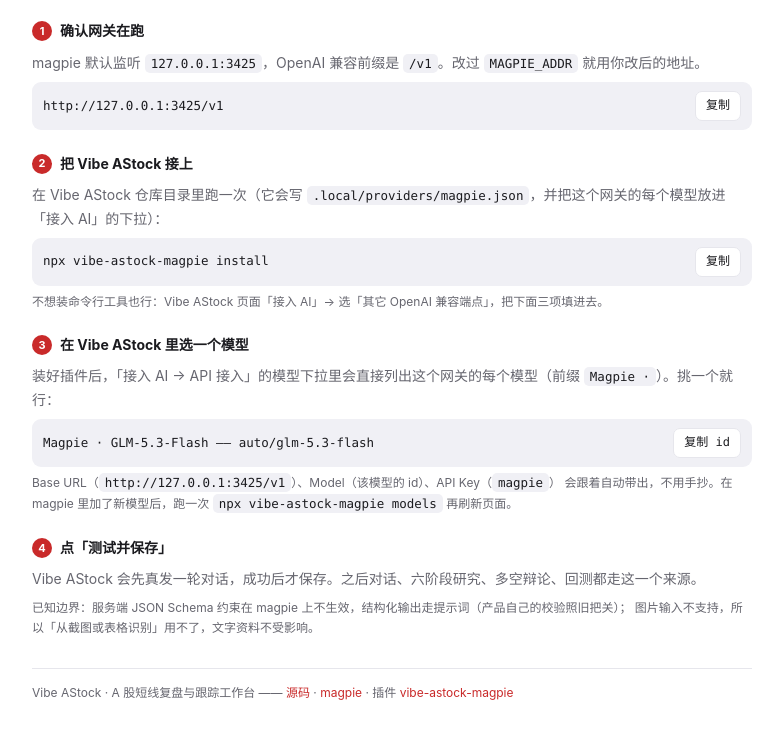
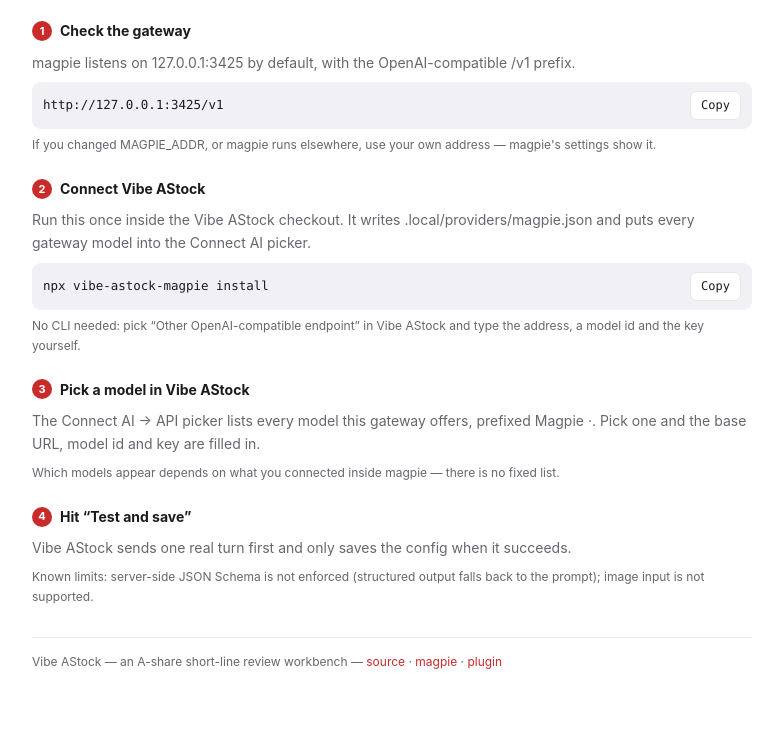
Before and after one commit to lee-lipeng/vibe-astock-magpie, a website: page magpie-page/page/index.html in a window 1280 px wide. Shown: the part 92-839 px from the top of the page, without its empty margins (248-1031 px from the left). After the commit the page ends 808 px from the top, so only its background shows below. Drawn offline with Linux system fonts and the light colour scheme.

Commit message:
feat(page): bilingual, and stop hardcoding one model
Review feedback on magpie-community/plugins#1101: the page had a fixed model
name and a Chinese-only body while package.json advertised four locales.

- zh/en toggle, remembered in localStorage; titles are zh + en only
- no model name in the page: the picker lists whatever the gateway has
- the address is labelled as magpie's default, with a pointer to MAGPIE_ADDR

```diff
--- a/magpie-page/page/index.html
+++ b/magpie-page/page/index.html
@@ -16,47 +16,44 @@
             stroke-linecap="round" stroke-linejoin="round"/>
     </svg>
     <h1>Vibe AStock × magpie</h1>
+    <div class="lang" role="group" aria-label="Language">
+      <button type="button" data-lang="zh" aria-pressed="true">中文</button>
+      <button type="button" data-lang="en" aria-pressed="false">EN</button>
+    </div>
   </header>
-  <p class="sub">让 Vibe AStock 的对话、六阶段研究和回测，都用这台机器上的 magpie 网关出模型。</p>
+  <p class="sub" data-i18n="sub"></p>
 
   <section>
-    <h2><span class="n">1</span>确认网关在跑</h2>
-    <p>magpie 默认监听 <code>127.0.0.1:3425</code>，OpenAI 兼容前缀是 <code>/v1</code>。改过 <code>MAGPIE_ADDR</code> 就用你改后的地址。</p>
-    <div class="cmd"><span>http://127.0.0.1:3425/v1</span><button type="button" data-copy="http://127.0.0.1:3425/v1">复制</button></div>
+    <h2><span class="n">1</span><span data-i18n="s1.title"></span></h2>
+    <p data-i18n="s1.body"></p>
+    <div class="cmd"><span>http://127.0.0.1:3425/v1</span><button type="button" data-copy="http://127.0.0.1:3425/v1" data-i18n="copy"></button></div>
+    <p class="tip" data-i18n="s1.tip"></p>
   </section>
 
   <section>
-    <h2><span class="n">2</span>把 Vibe AStock 接上</h2>
-    <p>在 Vibe AStock 仓库目录里跑一次（它会写 <code>.local/providers/magpie.json</code>，并把这个网关的每个模型放进「接入 AI」的下拉）：</p>
-    <div class="cmd"><span id="cmdInstall">npx vibe-astock-magpie install</span><button type="button" data-copy-target="cmdInstall">复制</button></div>
-    <p class="tip">不想装命令行工具也行：Vibe AStock 页面「接入 AI」→ 选「其它 OpenAI 兼容端点」，把下面三项填进去。</p>
+    <h2><span class="n">2</span><span data-i18n="s2.title"></span></h2>
+    <p data-i18n="s2.body"></p>
+    <div class="cmd"><span id="cmdInstall">npx vibe-astock-magpie install</span><button type="button" data-copy-target="cmdInstall" data-i18n="copy"></button></div>
+    <p class="tip" data-i18n="s2.tip"></p>
   </section>
 
   <section>
-    <h2><span class="n">3</span>在 Vibe AStock 里选一个模型</h2>
-    <p>装好插件后，「接入 AI → API 接入」的模型下拉里会直接列出这个网关的每个模型（前缀 <code>Magpie ·</code>）。挑一个就行：</p>
-    <div class="cmd"><span>Magpie · GLM-5.3-Flash —— auto/glm-5.3-flash</span><button type="button" data-copy="auto/glm-5.3-flash">复制 id</button></div>
-    <p class="tip">
-      Base URL（<code>http://127.0.0.1:3425/v1</code>）、Model（该模型的 id）、API Key（<code>magpie</code>）
-      会跟着自动带出，不用手抄。在 magpie 里加了新模型后，跑一次
-      <code>npx vibe-astock-magpie models</code> 再刷新页面。
-    </p>
+    <h2><span class="n">3</span><span data-i18n="s3.title"></span></h2>
+    <p data-i18n="s3.body"></p>
+    <p class="tip" data-i18n="s3.tip"></p>
   </section>
 
   <section>
-    <h2><span class="n">4</span>点「测试并保存」</h2>
-    <p>Vibe AStock 会先真发一轮对话，成功后才保存。之后对话、六阶段研究、多空辩论、回测都走这一个来源。</p>
-    <p class="tip">
-      已知边界：服务端 JSON Schema 约束在 magpie 上不生效，结构化输出走提示词（产品自己的校验照旧把关）；
-      图片输入不支持，所以「从截图或表格识别」用不了，文字资料不受影响。
-    </p>
+    <h2><span class="n">4</span><span data-i18n="s4.title"></span></h2>
+    <p data-i18n="s4.body"></p>
+    <p class="tip" data-i18n="s4.tip"></p>
   </section>
 
   <footer>
-    Vibe AStock · A 股短线复盘与跟踪工作台 ——
-    <a href="https://github.com/simonlin1212/vibe-astock" target="_blank" rel="noreferrer noopener">源码</a> ·
+    <span data-i18n="footer.lead"></span>
+    <a href="https://github.com/simonlin1212/vibe-astock" target="_blank" rel="noreferrer noopener" data-i18n="footer.source"></a> ·
     <a href="https://github.com/yetone/magpie" target="_blank" rel="noreferrer noopener">magpie</a> ·
-    插件 <a href="https://github.com/lee-lipeng/vibe-astock-magpie" target="_blank" rel="noreferrer noopener">vibe-astock-magpie</a>
+    <a href="https://github.com/lee-lipeng/vibe-astock-magpie" target="_blank" rel="noreferrer noopener" data-i18n="footer.plugin"></a>
   </footer>
 </div>
 </body>
--- a/magpie-page/page/page.css
+++ b/magpie-page/page/page.css
@@ -15,6 +15,9 @@ body {
 header { display: flex; align-items: center; gap: 12px; margin-bottom: 6px; }
 header svg { width: 34px; height: 34px; flex: none; }
 h1 { font-size: 20px; margin: 0; letter-spacing: -0.01em; }
+.lang { margin-left: auto; display: flex; gap: 4px; }
+.lang button { padding: 3px 9px; font-size: 11px; }
+.lang button[aria-pressed="true"] { border-color: var(--accent); color: var(--accent); }
 .sub { color: var(--muted); font-size: 13px; margin: 2px 0 22px; }
 section { margin-bottom: 22px; }
 h2 { font-size: 14px; margin: 0 0 8px; display: flex; align-items: center; gap: 8px; }
--- a/magpie-page/page/page.js
+++ b/magpie-page/page/page.js
@@ -1,17 +1,91 @@
 /**
- * Vibe AStock × magpie 页面脚本：只做「复制」。
+ * Vibe AStock × magpie 页面脚本：中英切换 + 复制。
  *
- * 页面不发任何网络请求、不申请任何 magpie 权限、不读用量与账号。
- * 模型名请到 magpie 自己的模型列表里复制 —— 网关没有 CORS 头，页面里 fetch 会被浏览器拦下，
- * 与其摆一个永远失败的按钮，不如不摆。
+ * 页面不发网络请求、不申请 magpie 权限、不读用量与账号。
  */
 const FLASH_MS = 1200;
 
-/** 复制文本；按钮短暂显示「已复制」 */
+const TEXT = {
+  zh: {
+    sub: "让 Vibe AStock 的对话、六阶段研究和回测，都用这台机器上的 magpie 网关出模型。",
+    "s1.title": "确认网关在跑",
+    "s1.body": "magpie 默认监听 127.0.0.1:3425，OpenAI 兼容前缀是 /v1。",
+    "s1.tip": "改过 MAGPIE_ADDR，或者 magpie 不在本机，就用你自己的地址；magpie 的设置里能看到。",
+    "s2.title": "把 Vibe AStock 接上",
+    "s2.body": "在 Vibe AStock 仓库目录里跑一次，它会写 .local/providers/magpie.json，并把网关的每个模型放进「接入 AI」下拉。",
+    "s2.tip": "不想装命令行工具也行：Vibe AStock 的「接入 AI」里选「其它 OpenAI 兼容端点」，手填地址、模型名和 key。",
+    "s3.title": "在 Vibe AStock 里选一个模型",
+    "s3.body": "「接入 AI → API 接入」的下拉里会列出这个网关的每个模型，前缀是 Magpie ·。挑一个，Base URL、Model、API Key 会自动带出。",
+    "s3.tip": "列表里有哪些模型取决于你在 magpie 里接了什么，不是固定的。",
+    "s4.title": "点「测试并保存」",
+    "s4.body": "Vibe AStock 会先真发一轮对话，成功后才保存。",
+    "s4.tip": "已知边界：服务端 JSON Schema 不生效，结构化输出走提示词；图片输入不支持。",
+    "footer.lead": "Vibe AStock · A 股短线复盘与跟踪工作台 ——",
+    "footer.source": "源码",
+    "footer.plugin": "插件",
+    copy: "复制",
+  },
+  en: {
+    sub: "Point Vibe AStock's chat, six-stage research and backtests at the magpie gateway on this machine.",
+    "s1.title": "Check the gateway",
+    "s1.body": "magpie listens on 127.0.0.1:3425 by default, with the OpenAI-compatible /v1 prefix.",
+    "s1.tip": "If you changed MAGPIE_ADDR, or magpie runs elsewhere, use your own address — magpie's settings show it.",
+    "s2.title": "Connect Vibe AStock",
+    "s2.body": "Run this once inside the Vibe AStock checkout. It writes .local/providers/magpie.json and puts every gateway model into the Connect AI picker.",
+    "s2.tip": "No CLI needed: pick “Other OpenAI-compatible endpoint” in Vibe AStock and type the address, a model id and the key yourself.",
+    "s3.title": "Pick a model in Vibe AStock",
+    "s3.body": "The Connect AI → API picker lists every model this gateway offers, prefixed Magpie ·. Pick one and the base URL, model id and key are filled in.",
+    "s3.tip": "Which models appear depends on what you connected inside magpie — there is no fixed list.",
+    "s4.title": "Hit “Test and save”",
+    "s4.body": "Vibe AStock sends one real turn first and only saves the config when it succeeds.",
+    "s4.tip": "Known limits: server-side JSON Schema is not enforced (structured output falls back to the prompt); image input is not supported.",
+    "footer.lead": "Vibe AStock — an A-share short-line review workbench —",
+    "footer.source": "source",
+    "footer.plugin": "plugin",
+    copy: "Copy",
+  },
+};
+
+const LANG_KEY = "vibe-astock-page-lang";
+
+function applyLang(lang) {
+  const table = TEXT[lang] ?? TEXT.zh;
+  document.documentElement.lang = lang === "en" ? "en" : "zh-CN";
+  for (const node of document.querySelectorAll("[data-i18n]")) {
+    const value = table[node.dataset.i18n];
+    if (value) node.textContent = value;
+  }
+  for (const button of document.querySelectorAll("[data-lang]")) {
+    button.setAttribute("aria-pressed", String(button.dataset.lang === lang));
+  }
+  try {
+    localStorage.setItem(LANG_KEY, lang);
+  } catch {
+    /* 存不了就只在本次生效 */
+  }
+}
+
+function initialLang() {
+  try {
+    const saved = localStorage.getItem(LANG_KEY);
+    if (saved === "zh" || saved === "en") return saved;
+  } catch {
+    /* 忽略 */
+  }
+  return (navigator.language || "zh").toLowerCase().startsWith("zh") ? "zh" : "en";
+}
+
+for (const button of document.querySelectorAll("[data-lang]")) {
+  button.addEventListener("click", () => applyLang(button.dataset.lang));
+}
+
+const currentLang = () => (document.documentElement.lang === "en" ? "en" : "zh");
+
+/** 复制文本；按钮短暂显示已复制 */
 function copy(text, button) {
+  const old = button.textContent;
   const flash = () => {
-    const old = button.textContent;
-    button.textContent = "已复制";
+    button.textContent = currentLang() === "en" ? "Copied" : "已复制";
     setTimeout(() => {
       button.textContent = old;
     }, FLASH_MS);
@@ -20,7 +94,6 @@ function copy(text, button) {
     navigator.clipboard.writeText(text).then(flash, () => {});
     return;
   }
-  // 老 webview 没有 clipboard API：退回 execCommand
   const area = document.createElement("textarea");
   area.value = text;
   document.body.appendChild(area);
@@ -29,7 +102,7 @@ function copy(text, button) {
     document.execCommand("copy");
     flash();
   } catch {
-    /* 复制不了也没关系，值本身在页面上可见、可手选 */
+    /* 复制不了也没关系，值本身在页面上可见 */
   }
   document.body.removeChild(area);
 }
@@ -37,10 +110,11 @@ function copy(text, button) {
 for (const button of document.querySelectorAll("[data-copy]")) {
   button.addEventListener("click", () => copy(button.dataset.copy, button));
 }
-
 for (const button of document.querySelectorAll("[data-copy-target]")) {
   button.addEventListener("click", () => {
     const target = document.getElementById(button.dataset.copyTarget);
     if (target) copy(target.textContent, button);
   });
 }
+
+applyLang(initialLang());
```
Also changed, not shown: magpie-page/package.json (+14 -7 lines), docs/magpie-page.png.
